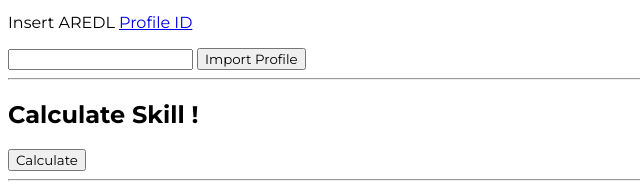
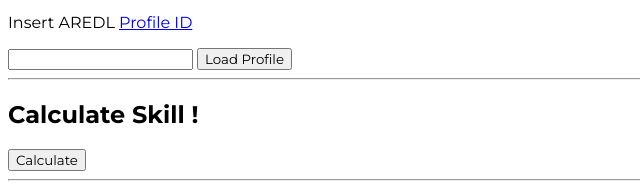
Before and after one commit to Zlikedokiller2/gdskillcalculator, a plain HTML site: page index.html in a window 1280 px wide. Shown: the part 1031-1225 px from the top of the page, 0-640 px from the left. Drawn offline with Linux system fonts and the light colour scheme; no server answers.

Commit message:
Update index.html

```diff
--- a/index.html
+++ b/index.html
@@ -72,7 +72,7 @@
 
         <p>Insert AREDL <a href="https://aredl.net/leaderboard/">Profile ID</a></p>
         <input type="text" id="aredlinput">
-        <button onClick="loadProfile()">Import Profile</button>
+        <button onClick="loadProfile()">Load Profile</button>
 
 
 
```
